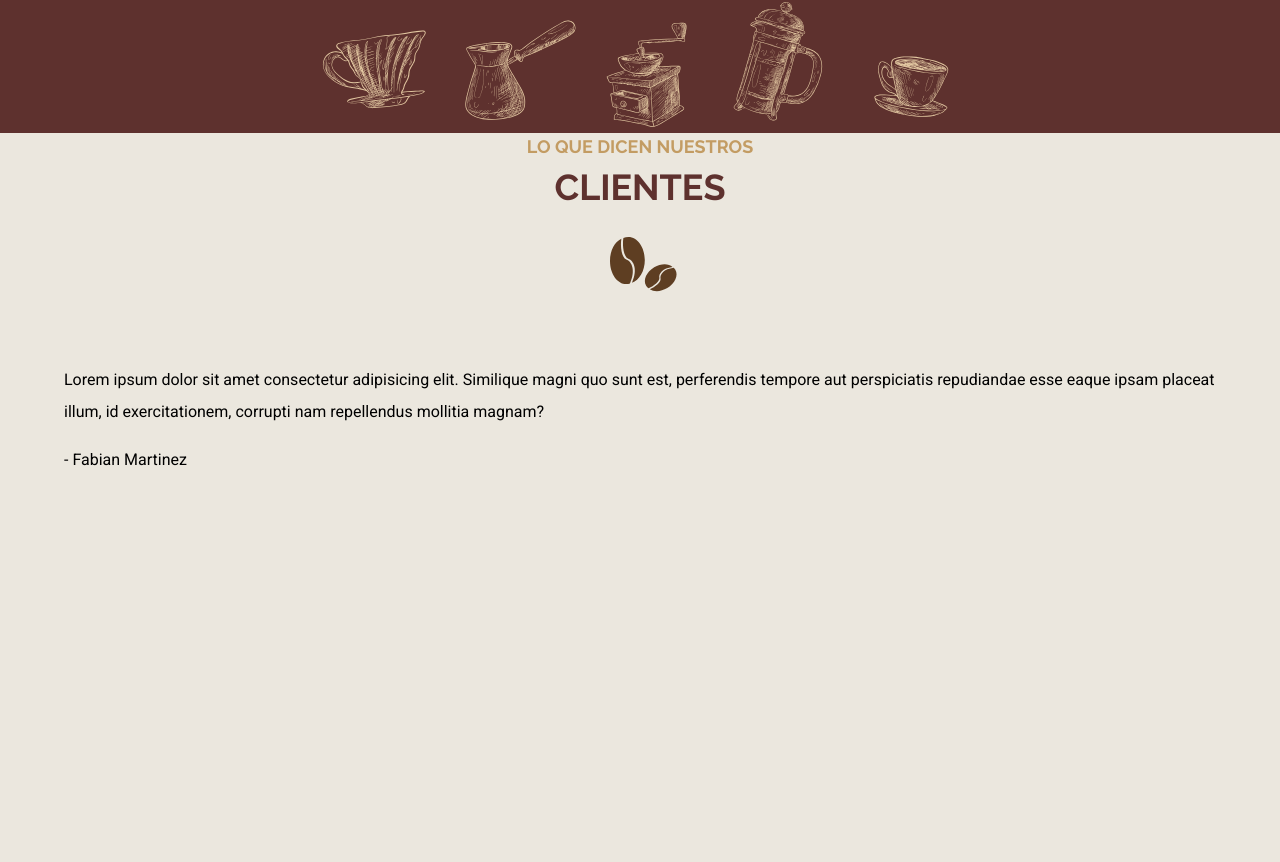
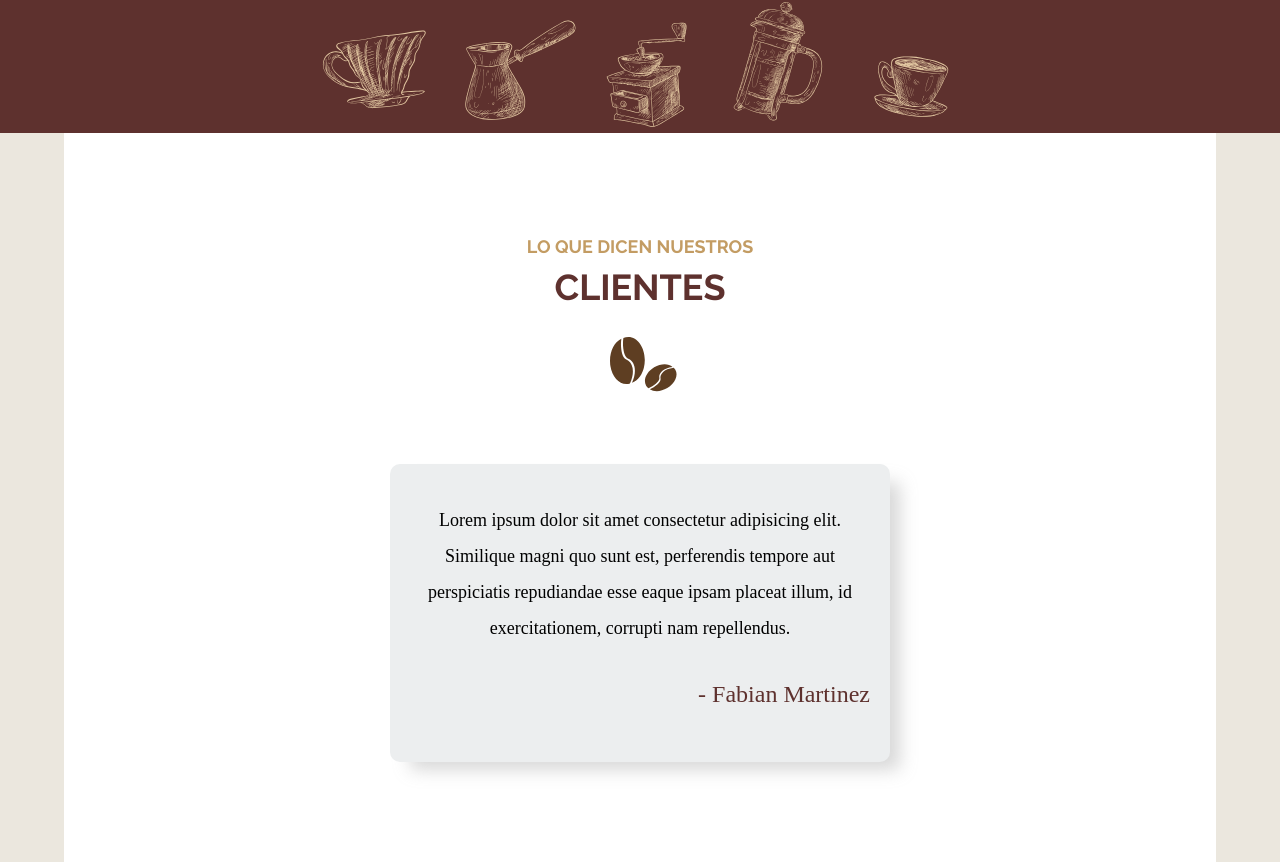
Before and after one commit to MartinezFabian/Coffee-Shop-Website, a website: page index.html in a window 1280 px wide. Shown: the part 4460-5322 px from the top of the page. Before the commit the page ends 4952 px from the top, so only its background shows below. Drawn offline with Linux system fonts and the light colour scheme; a web font is replaced by a local one.

Commit message:
add styles to the testimonials section

```diff
--- a/index.html
+++ b/index.html
@@ -214,7 +214,7 @@
           Lorem ipsum dolor sit amet consectetur adipisicing elit. Similique
           magni quo sunt est, perferendis tempore aut perspiciatis repudiandae
           esse eaque ipsam placeat illum, id exercitationem, corrupti nam
-          repellendus mollitia magnam?
+          repellendus.
         </p>
         <p class="author">- Fabian Martinez</p>
       </div>
--- a/src/scss/app.scss
+++ b/src/scss/app.scss
@@ -2,3 +2,4 @@
 @use "header";
 @use "main";
 @use "menu";
+@use "testimonials";
--- /dev/null
+++ b/src/scss/testimonials/_index.scss
@@ -0,0 +1 @@
+@forward "testimonials";
--- /dev/null
+++ b/src/scss/testimonials/_testimonials.scss
@@ -0,0 +1,35 @@
+@use "../base/variables" as v;
+@use "../base/mixins" as m;
+
+.testimonials {
+  background-color: v.$white;
+
+  padding: 10rem 2rem;
+
+  @include m.tablet {
+    padding: 10rem;
+  }
+
+  .testimonial {
+    background-color: v.$light-gray;
+    padding: 2rem;
+    margin: 0 auto;
+    text-align: center;
+    border-radius: 1rem;
+    font-family: v.$italic-font;
+    font-size: 1.8rem;
+    box-shadow: 15px 13px 17px -5px rgba(158, 158, 158, 0.4);
+    -webkit-box-shadow: 15px 13px 17px -5px rgba(158, 158, 158, 0.4);
+    -moz-box-shadow: 15px 13px 17px -5px rgba(158, 158, 158, 0.4);
+
+    @include m.tablet {
+      max-width: 50rem;
+    }
+
+    .author {
+      text-align: right;
+      color: v.$primary-color;
+      font-size: 2.4rem;
+    }
+  }
+}
```
Also changed, not shown: build/css/app.css.
